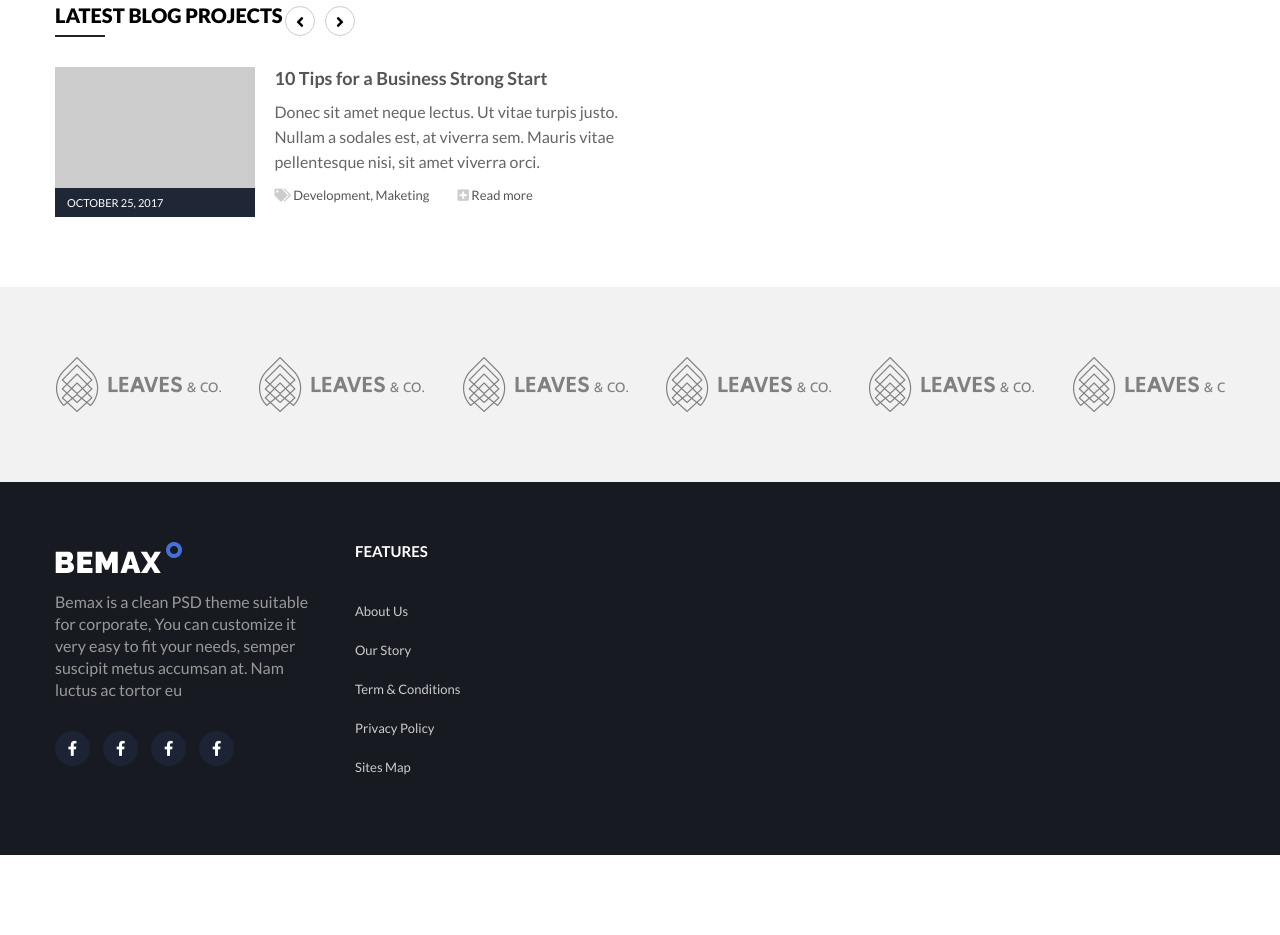
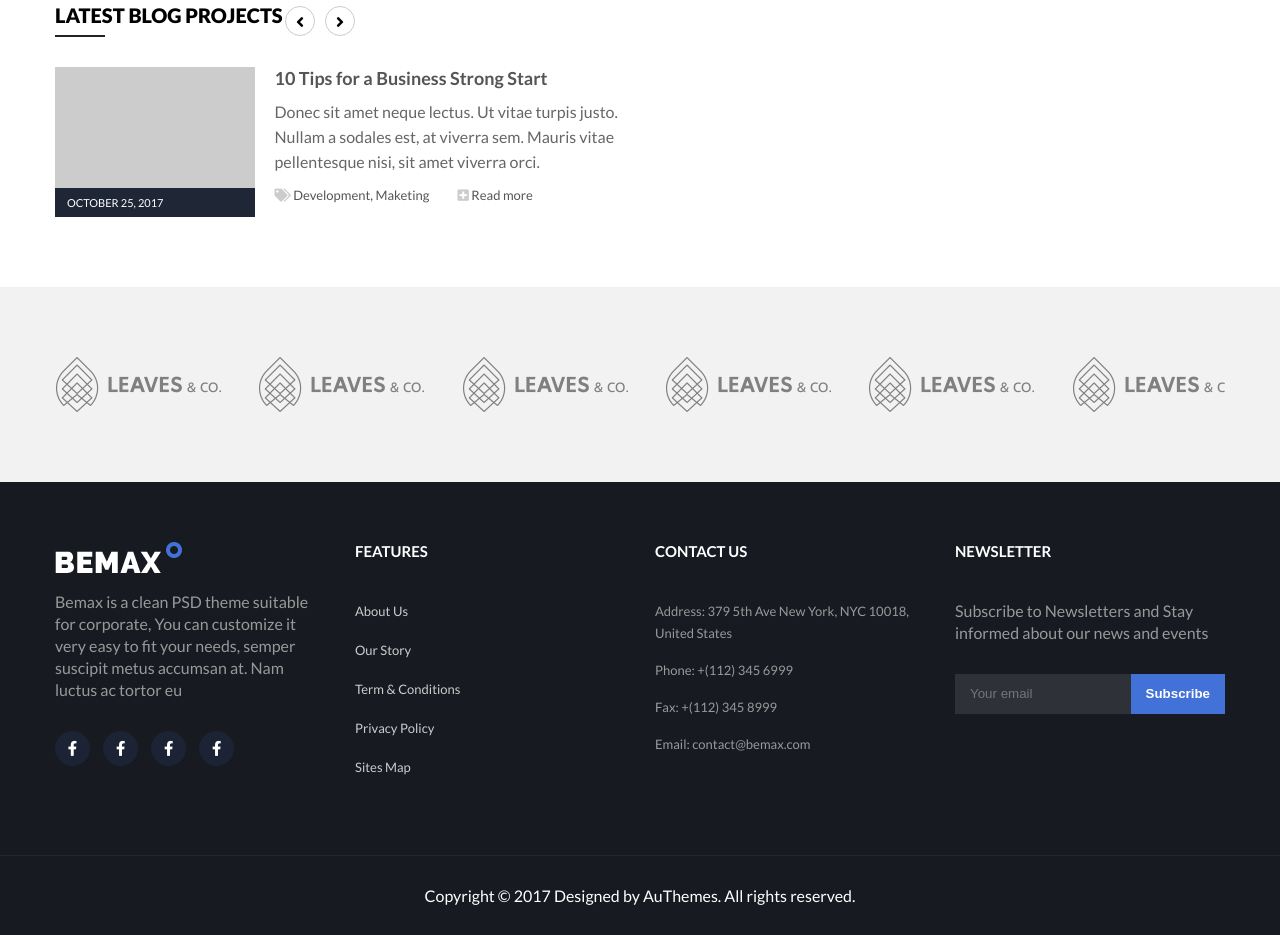
Before and after one commit to farhadcu/BeMax-FM, a plain HTML site: page index.html in a window 1280 px wide. Shown: the part 3374-4309 px from the top of the page. Before the commit the page ends 4229 px from the top, so only its background shows below. Drawn offline with Linux system fonts and the light colour scheme.

Commit message:
footer-area added

```diff
--- a/css/style.css
+++ b/css/style.css
@@ -717,4 +717,46 @@ footer {
     font-size: 13px;
 }
 
+.footer-contact>li {
+    color: #999999;
+    font-size: 13px;
+    line-height: 22px;
+    margin-bottom: 15px;
+}
+
+.footer-widget form input {
+    background: #2f3138;
+    border: 0;
+    color: #fff;
+    height: 40px;
+    padding: 0 15px;
+    width: 100%;
+}
+
+.footer-widget form {
+    position: relative;
+}
+
+.footer-widget form button {
+    background: #4272d7;
+    border: 0;
+    color: #fff;
+    font-weight: 700;
+    height: 100%;
+    padding: 0 15px;
+    position: absolute;
+    right: 0;
+    top: 0;
+}
+
+.copyright-area {
+    border-top: 1px solid #23262c;
+    padding: 30px 0;
+}
+
+.copyright-text {
+    color: #fff;
+    text-align: center;
+}
+
 /* footer-area end  */
--- a/index.html
+++ b/index.html
@@ -509,16 +509,41 @@
                         </div>
                     </div>
                     <div class="col-3">
+                        <div class="footer-widget">
+                            <h3>Contact Us</h3>
+                            <ul class="footer-contact">
+                                <li>Address: 379 5th Ave New York, NYC 10018, United States</li>
+                                <li>Phone: +(112) 345 6999</li>
+                                <li>Fax: +(112) 345 8999</li>
+                                <li>Email: contact@bemax.com</li>
+                            </ul>
+                        </div>
                     </div>
                     <div class="col-3">
+                        <div class="footer-widget">
+                            <h3>Newsletter</h3>
+                            <ul class="footer-widget">
+                                <p>Subscribe to Newsletters and Stay informed about our news and events</p>
+                                <form action="#">
+                                    <input type="email" placeholder="Your email">
+                                    <button type="submit">Subscribe</button>
+                                </form>
+
+                            </ul>
+                        </div>
                     </div>
                 </div>
             </div>
         </div>
+        <div class="copyright-area">
+            <div class="container">
+                <div class="copyright-text">
+                    <p>Copyright © 2017 Designed by AuThemes. All rights reserved.</p>
+                </div>
+            </div>
+        </div>
     </footer>
-
     <!-- fotter-area end  -->
-
 
     <script src="js/jquery-3.7.1.min.js"></script>
     <script src="js/owl.carousel.min.js"></script>
```
